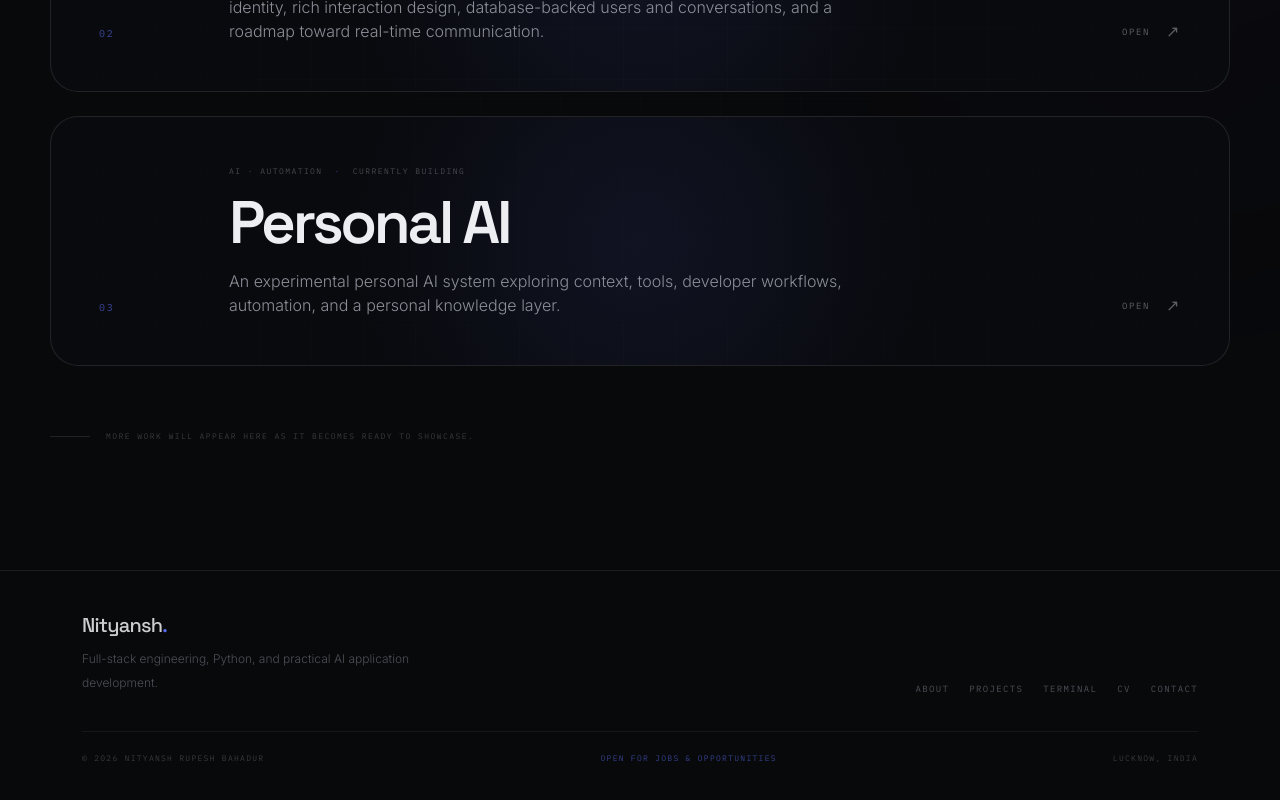
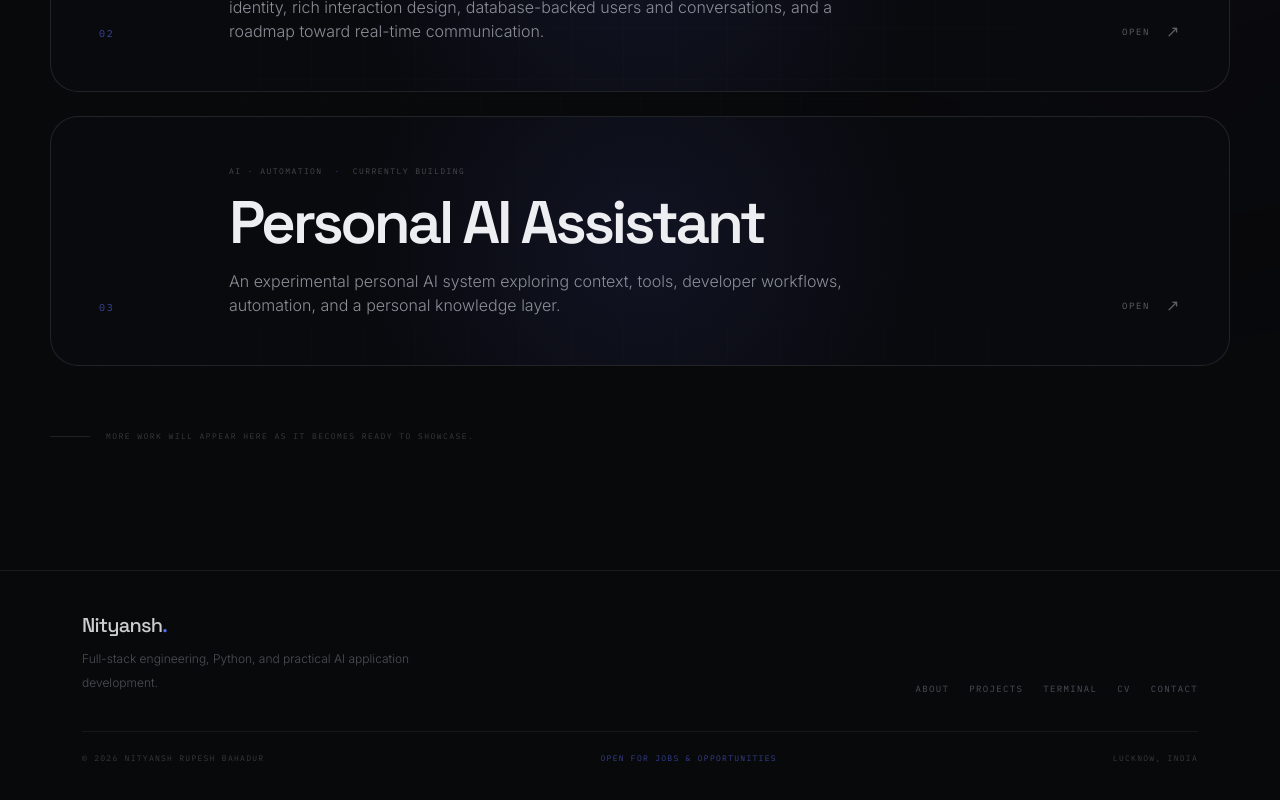
Before and after one commit to nityansh19/nityansh-portfolio, a Next.js app: page /projects in a window 1280 px wide. Shown: the part 942-1742 px from the top of the page. Built offline with nearby package versions, Linux system fonts and the light colour scheme.

Commit message:
fix: correct public project names

```diff
--- a/app/projects/page.tsx
+++ b/app/projects/page.tsx
@@ -27,7 +27,7 @@ const projects = [
   },
   {
     number: "03",
-    title: "Personal AI",
+    title: "Personal AI Assistant",
     category: "AI · AUTOMATION",
     description:
       "An experimental personal AI system exploring context, tools, developer workflows, automation, and a personal knowledge layer.",
```
